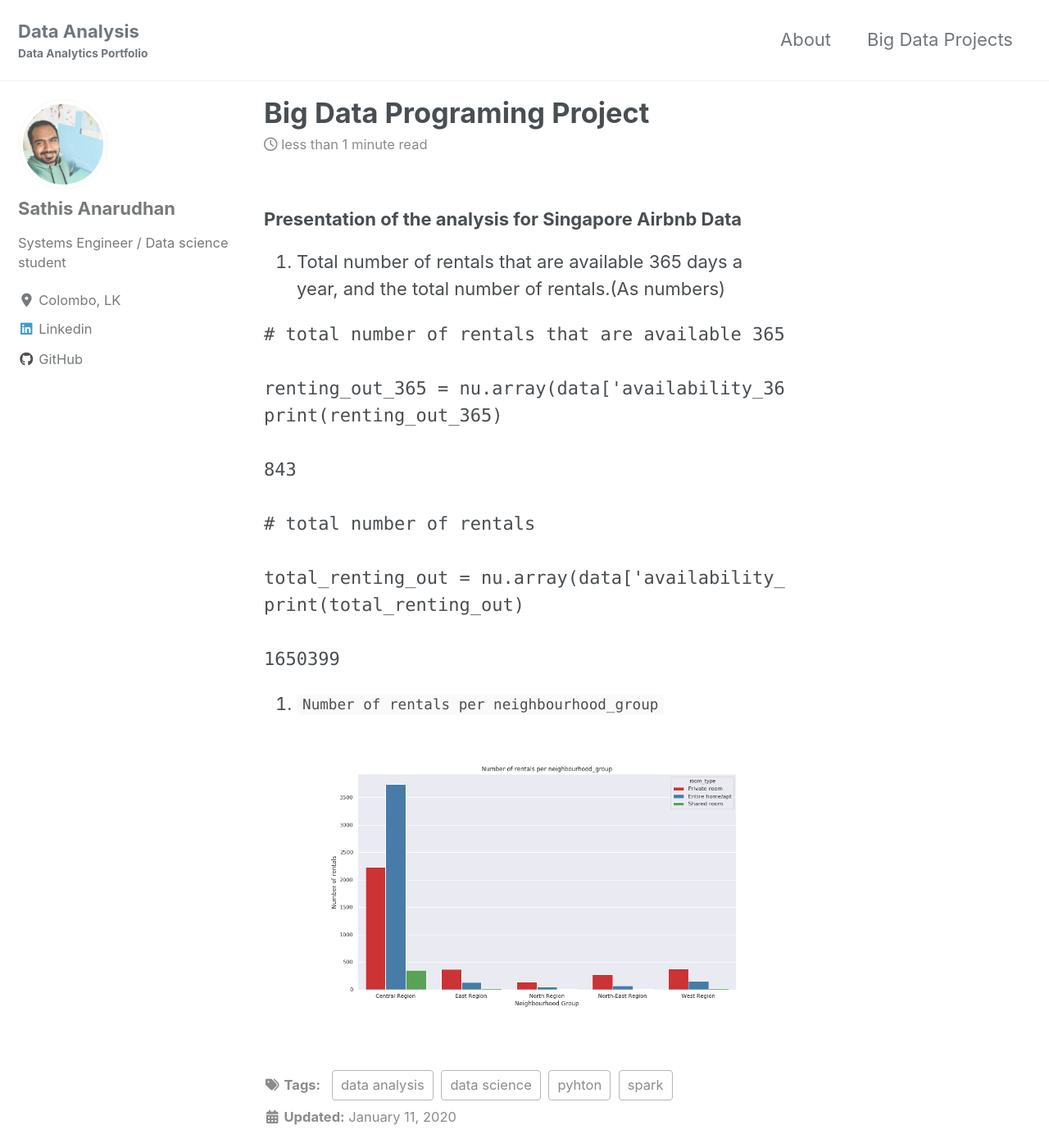
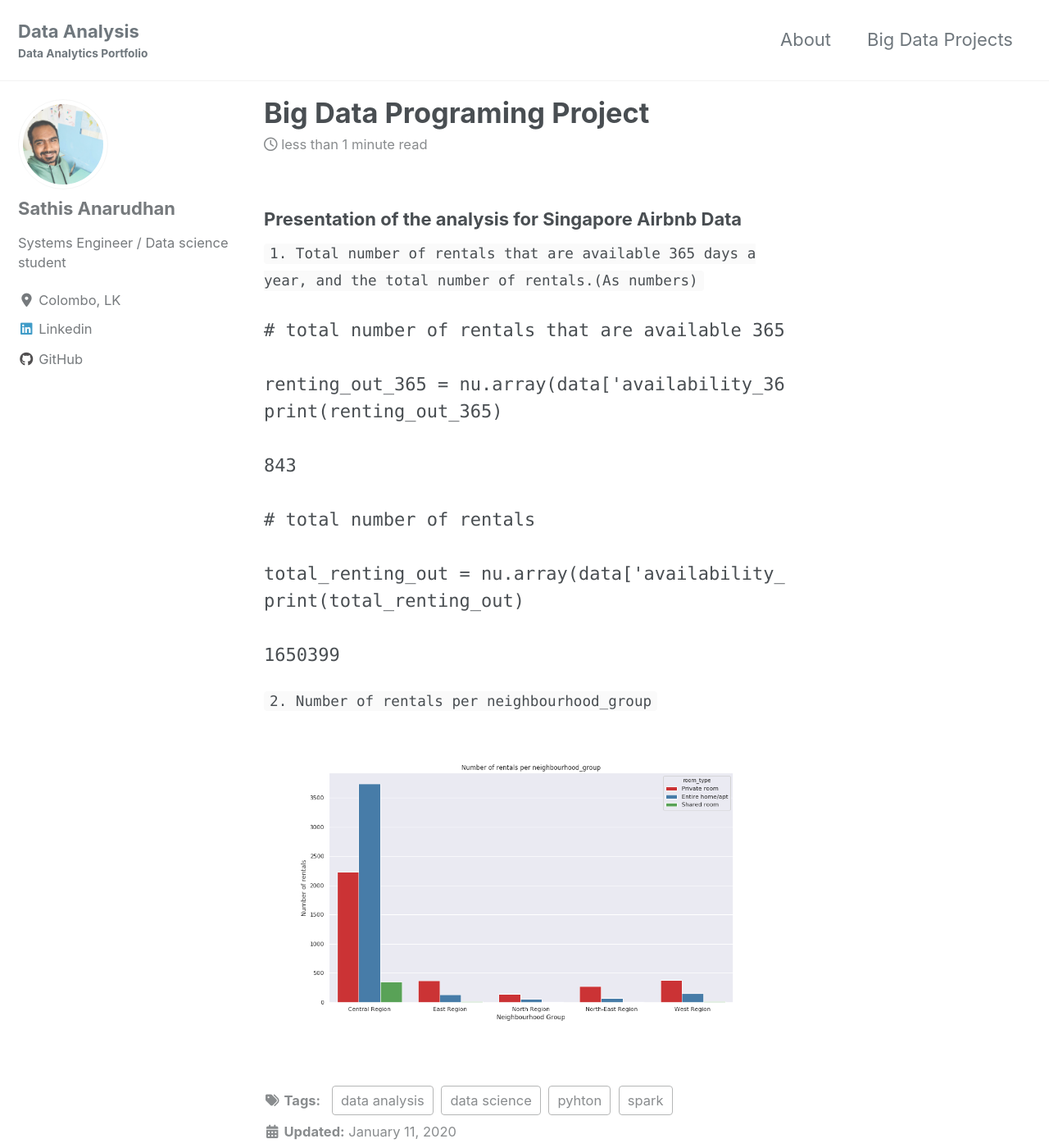
Before and after one commit to anarudhan/anarudhan.github.io, a Jekyll site: the page built from _posts/2020-01-11-bp.md, in a window 1280 px wide and 1400 px high. Shown: the whole window at 82% size. Built offline with Jekyll 4.4.1, drawn with Linux system fonts in a browser that asks for light colours; cached includes are drawn as plain includes; nearby versions of some CDN libraries.

Commit message:
updating

````diff
--- a/_posts/2020-01-11-bp.md
+++ b/_posts/2020-01-11-bp.md
@@ -8,7 +8,7 @@
 
 ### Presentation of the analysis for Singapore Airbnb Data
 
-1. Total number of rentals that are available 365 days a year, and the total number of rentals.(As numbers)
+`1. Total number of rentals that are available 365 days a year, and the total number of rentals.(As numbers)`
 
 ```pyhton
 # total number of rentals that are available 365 days a year
@@ -26,6 +26,6 @@
 1650399
 ```
 
-2. `Number of rentals per neighbourhood_group`
+`2. Number of rentals per neighbourhood_group`
 
    <img src="{{ site.url }}{{ site.baseurl }}/images/4.2.png" alt="number of rentals">
````
